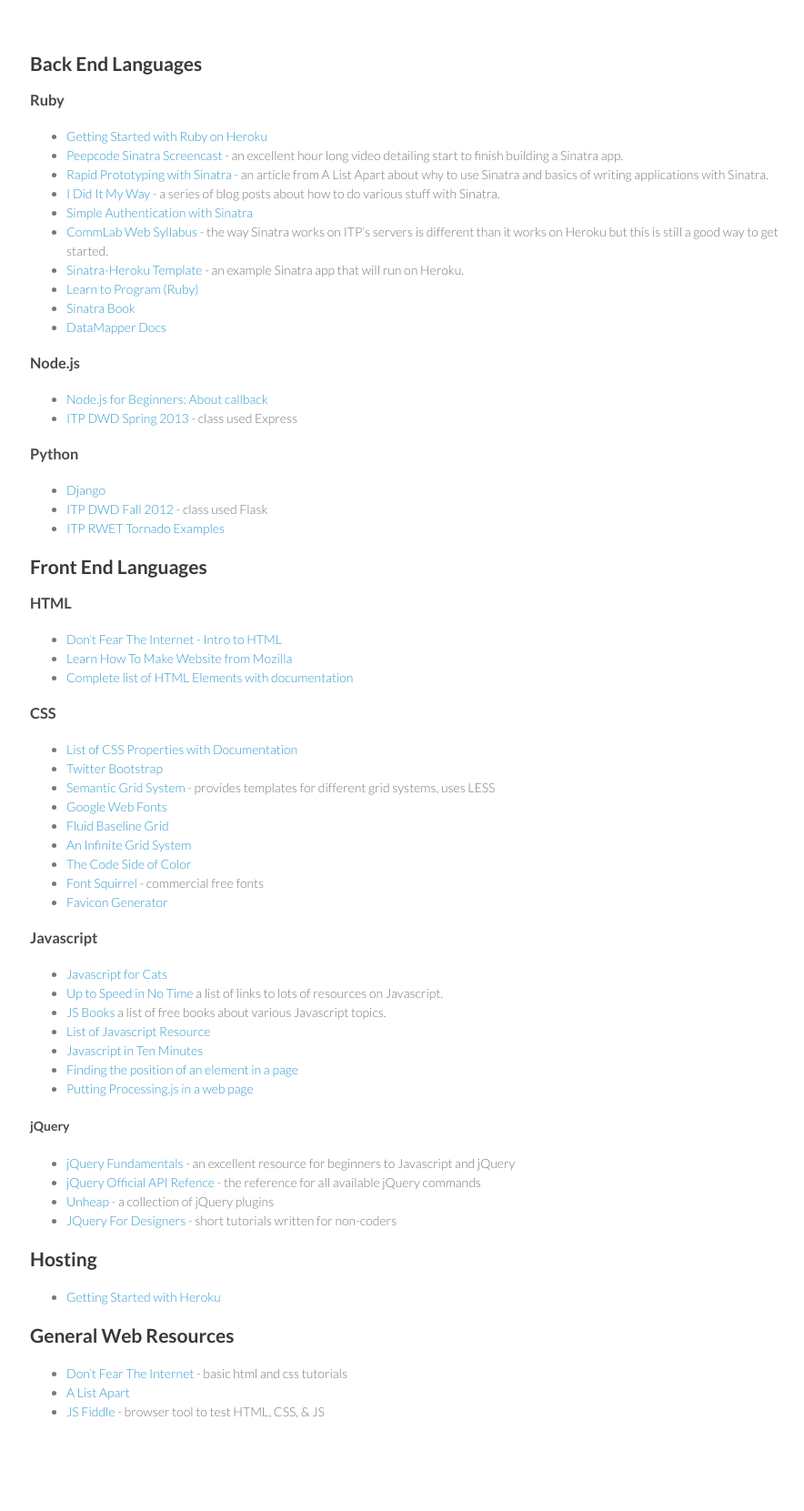
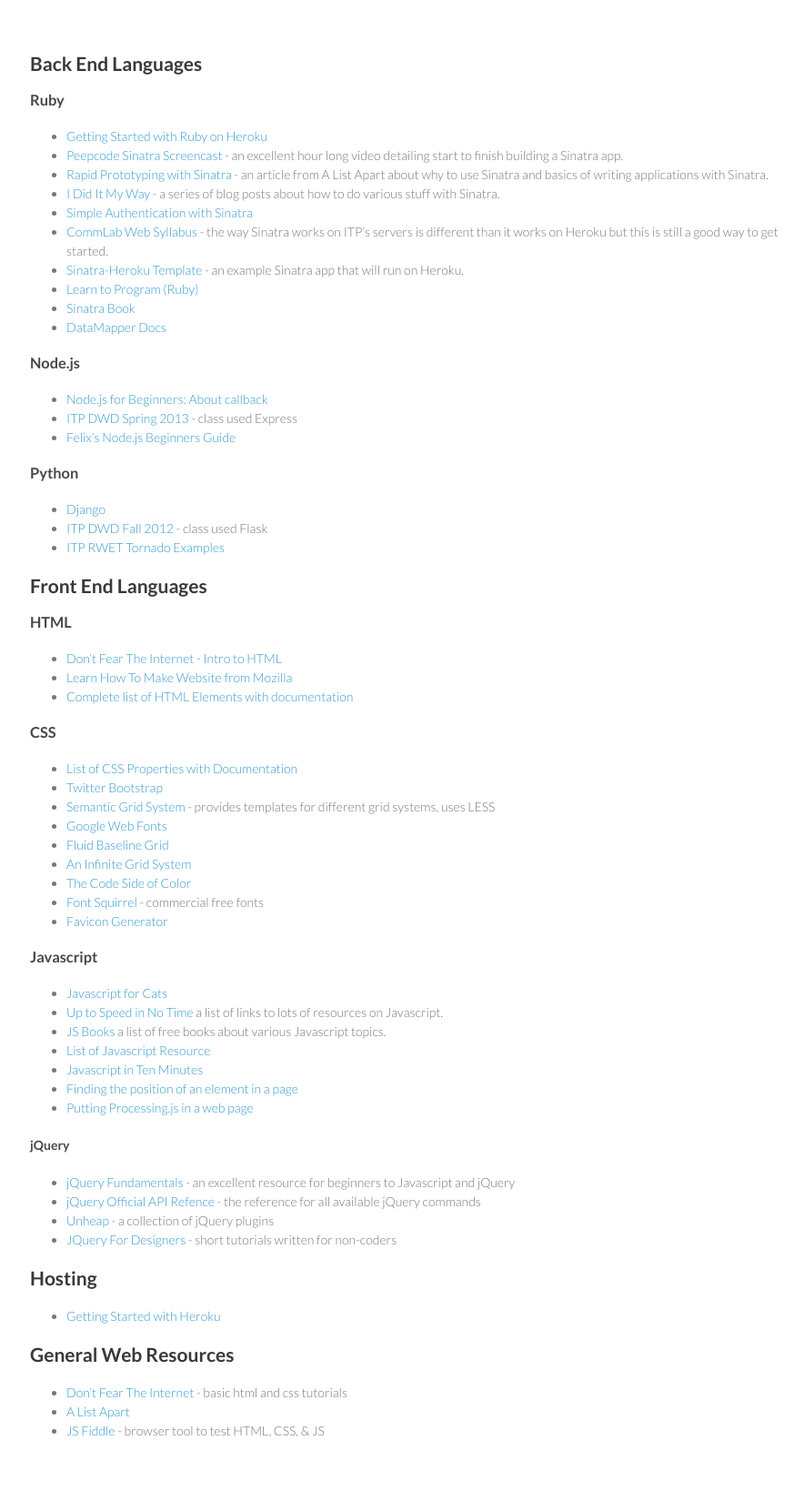
Before and after one commit to itpresidents/itpresidents.github.com, a Jekyll site: the page built from resources/web.md, in a window 1280 px wide. Shown: the whole page at 91% size, without its empty margins (177-1061 px from the left). Built offline with Jekyll 4.4.1, drawn with Linux system fonts in a browser that asks for light colours; Markdown is read by kramdown in place of the engine named in the settings; before the commit the page ends 1640 px from its top, so only the background shows below that.

Commit message:
Update resources/web.md

```diff
--- a/resources/web.md
+++ b/resources/web.md
@@ -22,6 +22,7 @@
 
 - [Node.js for Beginners: About callback](http://www.theprojectspot.com/tutorial-post/nodejs-for-beginners-callbacks/4)
 - [ITP DWD Spring 2013](http://itpwebclass.herokuapp.com/) - class used Express
+- [Felix's Node.js Beginners Guide](http://nodeguide.com/beginner.html)
 
 ### Python
 
```
